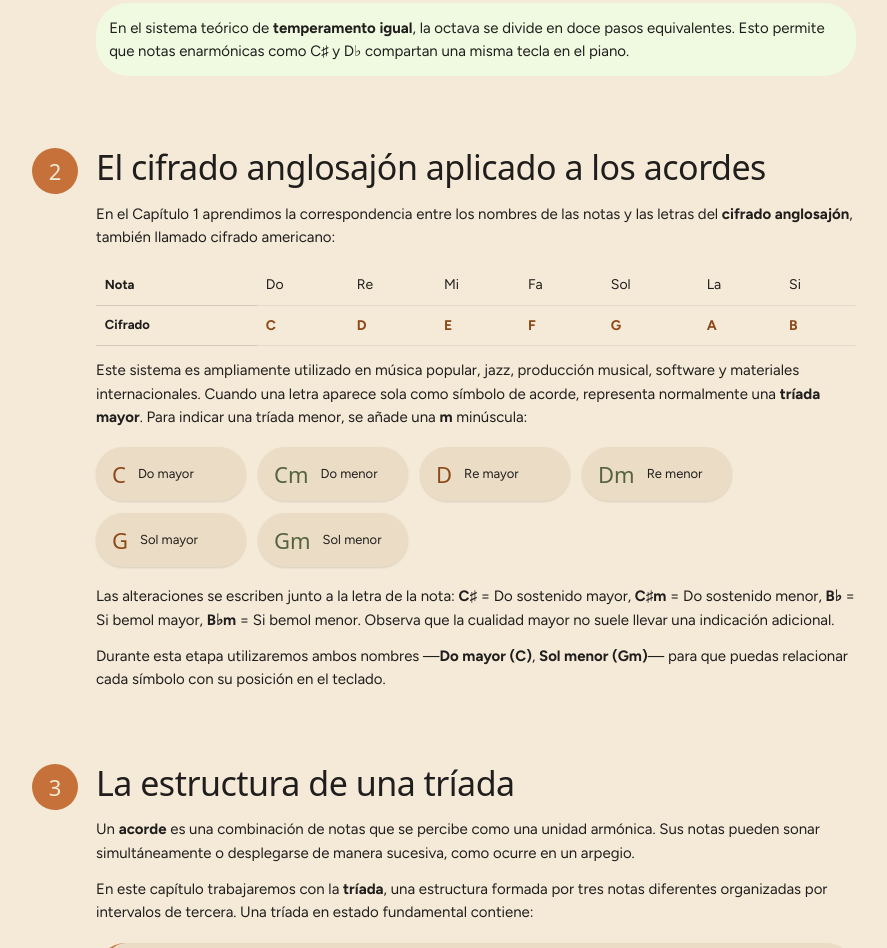
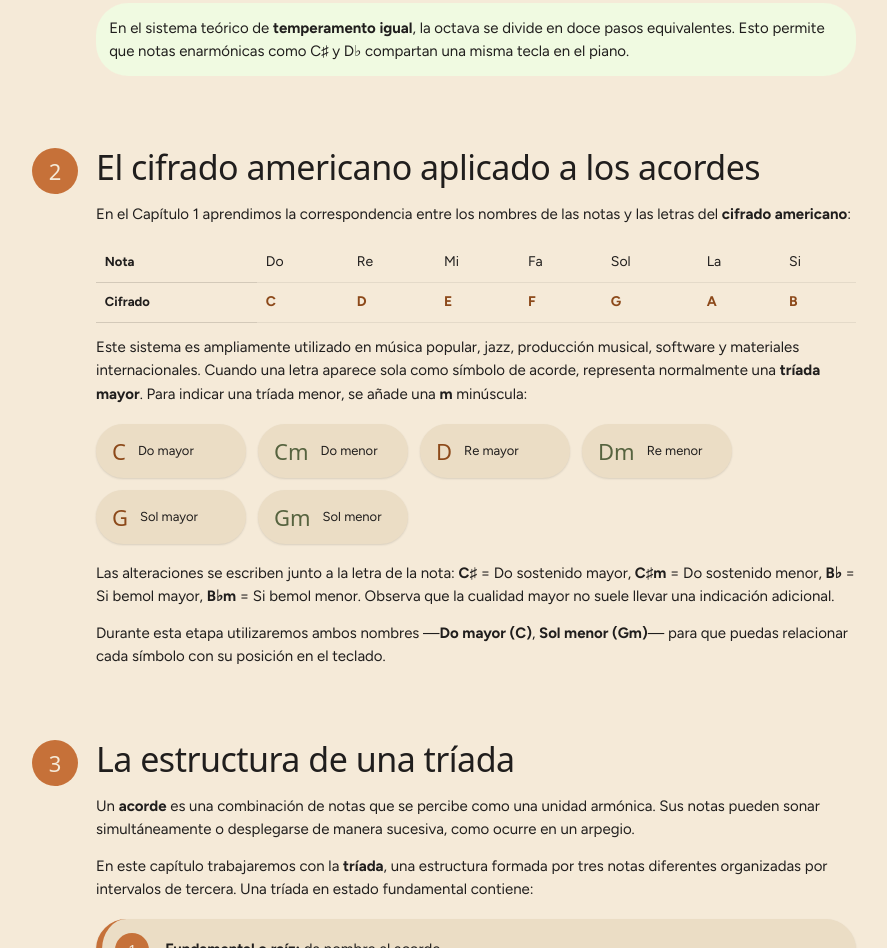
Before and after one commit to devcaballero/el-codigo-del-piano, a plain HTML site: page Capitulo 2 - La Arquitectura del Acorde.dc.html in a window 1280 px wide. Shown: the part 1893-2841 px from the top of the page, without its empty margins (196-1083 px from the left). Drawn offline with Linux system fonts and the light colour scheme; a web font is replaced by a local one.

Commit message:
Usa “cifrado americano” en lugar de “cifrado anglosajón”.
Unifica el término en la portada y en los capítulos 1 y 2.

Co-authored-by: Cursor <cursoragent@cursor.com>

```diff
--- a/Capitulo 2 - La Arquitectura del Acorde.dc.html
+++ b/Capitulo 2 - La Arquitectura del Acorde.dc.html
@@ -92,10 +92,10 @@
     <section style="margin-bottom:72px;">
       <div style="display:flex;gap:18px;align-items:baseline;margin-bottom:8px;">
         <span style="flex:none;width:46px;height:46px;border-radius:999px;background:var(--color-accent);color:var(--color-bg);font-family:var(--font-heading);font-size:22px;display:grid;place-items:center;">2</span>
-        <h2 style="font-size:34px;">El cifrado anglosajón aplicado a los acordes</h2>
+        <h2 style="font-size:34px;">El cifrado americano aplicado a los acordes</h2>
       </div>
       <div style="padding-left:64px;">
-        <p>En el Capítulo 1 aprendimos la correspondencia entre los nombres de las notas y las letras del <strong>cifrado anglosajón</strong>, también llamado cifrado americano:</p>
+        <p>En el Capítulo 1 aprendimos la correspondencia entre los nombres de las notas y las letras del <strong>cifrado americano</strong>:</p>
         <table class="table" style="margin:16px 0 var(--space-3);">
           <tbody>
             <tr><th scope="row" style="text-transform:none;letter-spacing:0;font-size:13px;color:var(--color-text);">Nota</th><td>Do</td><td>Re</td><td>Mi</td><td>Fa</td><td>Sol</td><td>La</td><td>Si</td></tr>
```
Also changed, not shown: Capitulo 1 - El Mapa Invisible.dc.html (+1 -1 lines), index.html (+1 -1 lines).
